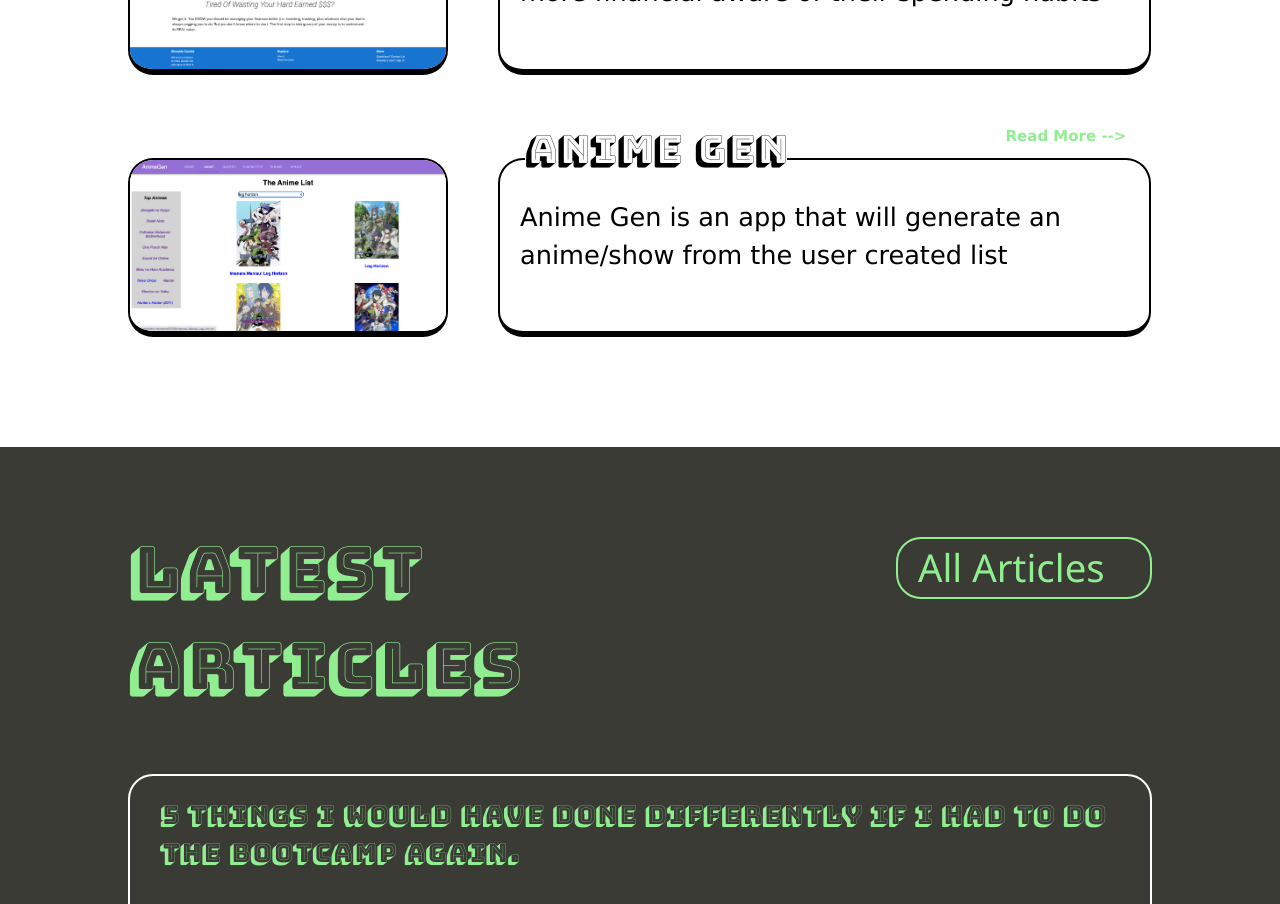
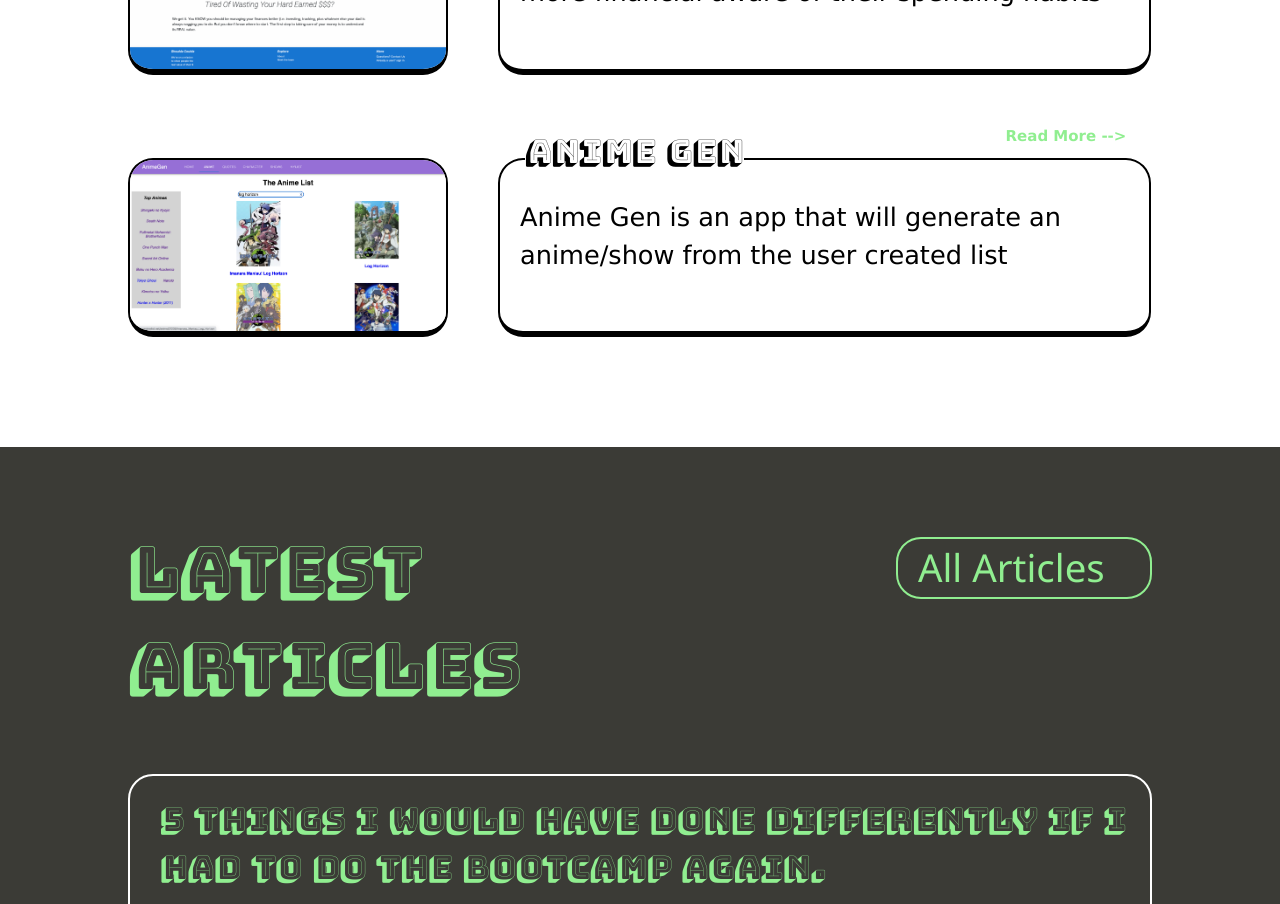
Before and after one commit to StudentCZ/my-website, a React (Create React App) app: page / in a window 1280 px wide. Shown: the part 1740-2644 px from the top of the page. Built offline with nearby package versions, Linux system fonts and the light colour scheme.

Commit message:
changed header2 to all the same font size

```diff
--- a/src/components/Articles.module.css
+++ b/src/components/Articles.module.css
@@ -50,7 +50,7 @@ a {
   padding-top: 10px;
   font-family: 'Bungee Shade', cursive;
   color: lightgreen;
-  font-size: 2vw;
+  font-size: 2.5vw;
 }
 
 .borderBoxText {
--- a/src/components/ProjectImageBar.module.css
+++ b/src/components/ProjectImageBar.module.css
@@ -27,11 +27,11 @@
 
 .header {
   position: absolute;
-  top: -3vw;
+  top: -2.5vw;
   margin-left: 25px;
   background-color: white;
   font-family: 'Bungee Shade', cursive;
-  font-size: 3vw;
+  font-size: 2.5vw;
   z-index: 0;
 }
 
```
